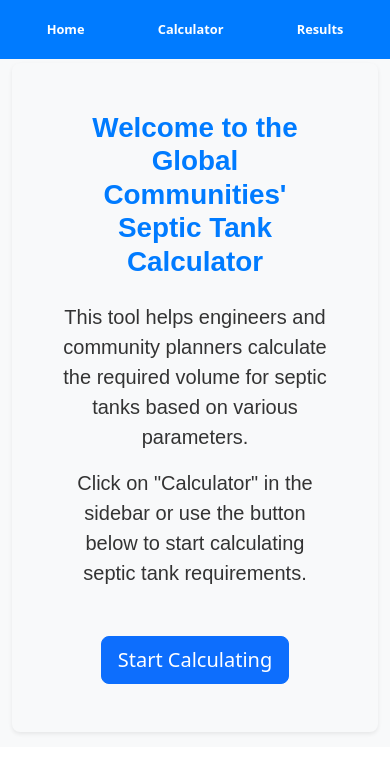
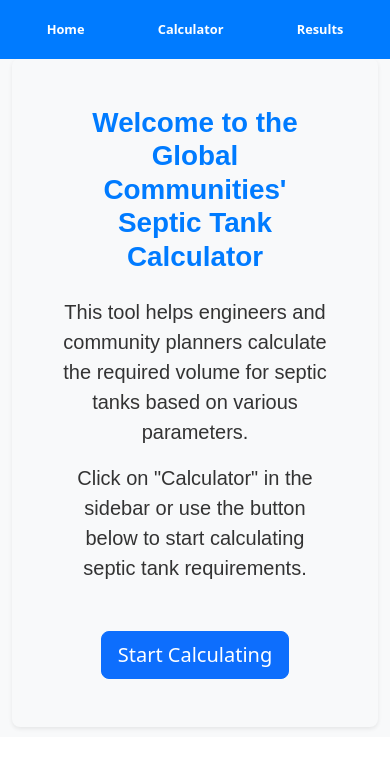
Before and after one commit to Annamaria9-coder/SepticTankCalculator, a Flask app: page / in a window 390 px wide. Shown: the top 774 px of the page. Run offline with Flask 3, Linux system fonts and the light colour scheme.

Commit message:
Update styles.css
mobile responsiveness fixed

```diff
--- a/app/static/styles.css
+++ b/app/static/styles.css
@@ -33,6 +33,7 @@
     position: fixed; /* Fixed positioning for mobile responsiveness */
     top: 0;
     left: 0;
+    transition: width 0.3s ease; /* Smooth transition for collapse */
 }
 
 .sidebar h2, .sidebar a {
@@ -129,4 +130,12 @@
     h1 {
         font-size: 1.2rem; /* Adjust title font size */
     }
+
+    .container {
+        padding: 10px;
+    }
+
+    form, .results {
+        padding: 10px;
+    }
 }
```
